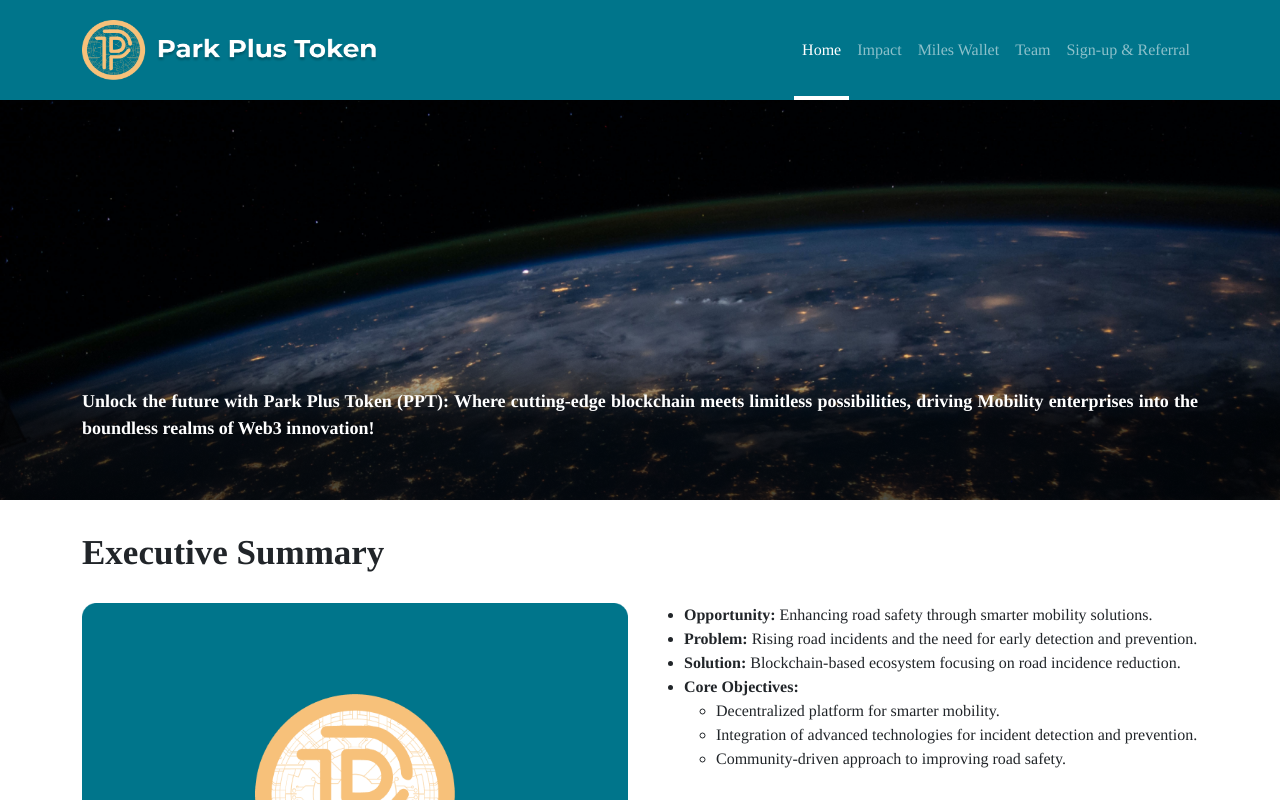
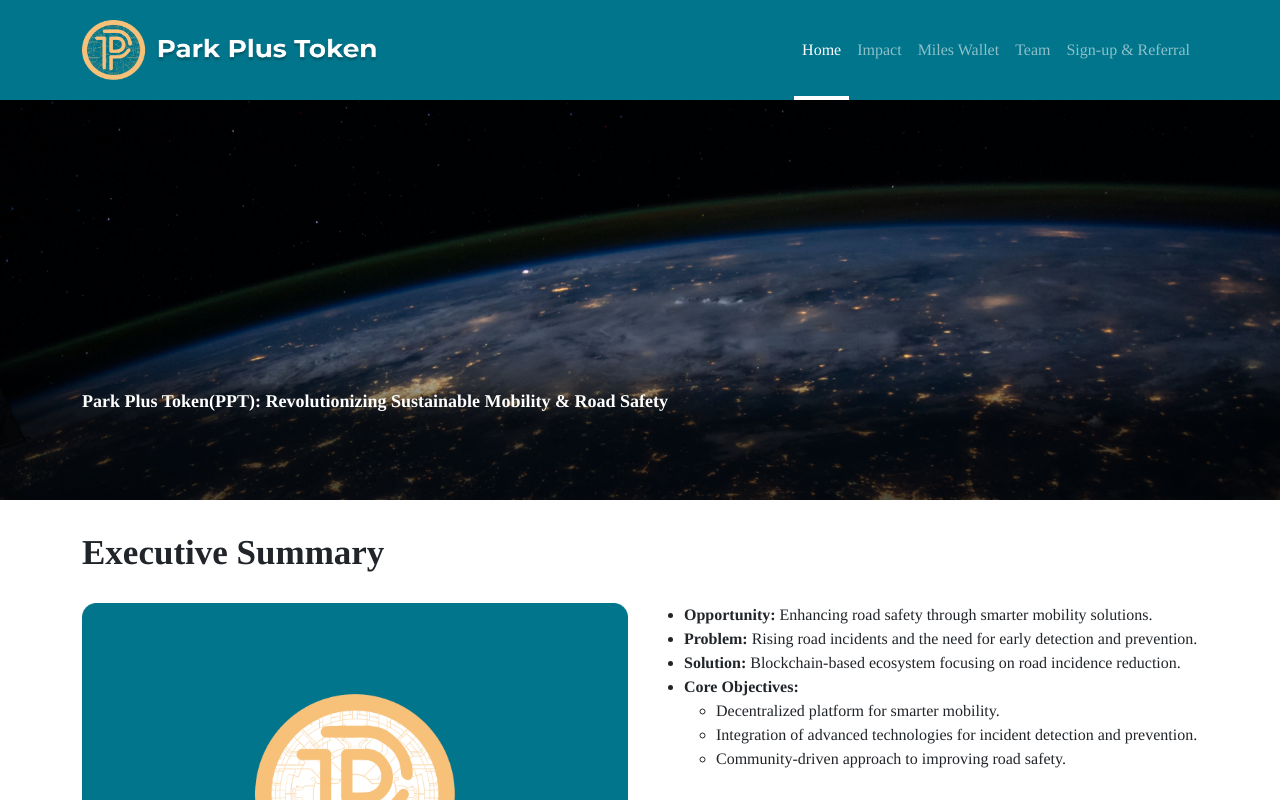
Before and after one commit to pradhuman-chhabra/Park-GHO-Family, a Next.js app: page / in a window 1280 px wide. Shown: the top 800 px of the page. Built offline with nearby package versions, Linux system fonts and the light colour scheme.

Commit message:
changed the headline

```diff
--- a/src/pages/index.js
+++ b/src/pages/index.js
@@ -21,10 +21,7 @@
             <Container>
               <p>
                 <strong>
-                  Unlock the future with Park Plus Token (PPT): Where
-                  cutting-edge blockchain meets limitless possibilities, driving
-                  Mobility enterprises into the boundless realms of Web3
-                  innovation!
+                Park Plus Token(PPT): Revolutionizing Sustainable Mobility & Road Safety
                 </strong>
               </p>
 
--- a/src/pages/platform.js
+++ b/src/pages/platform.js
@@ -64,12 +64,12 @@
               style={{ width: "100%", borderRadius: "20px" }}
             />
           </Col>
-          <Col className="bot-marg" md="12" lg="12">
+          {/* <Col className="bot-marg" md="12" lg="12">
             <img
               src="/img/25.png"
               style={{ width: "100%", borderRadius: "20px" }}
             />
-          </Col>
+          </Col> */}
         </Container>
 
         {/* road side assistance */}
@@ -110,7 +110,7 @@
             <Col className="bot-marg" md="12" lg="12">
               <h1 className="section-heading">Tools</h1>
               <h4>
-                SAP UI5, Java, Ionic, Near,XRPL, IPFS and Filecoin, Fluence,
+                SAP UI5, Java, Ionic, Near, IPFS and Filecoin, Fluence,
                 Chainlink, Covalent, flow, aws, space and time, verse,
                 truflation Web3 ecosystem tools
               </h4>
```
